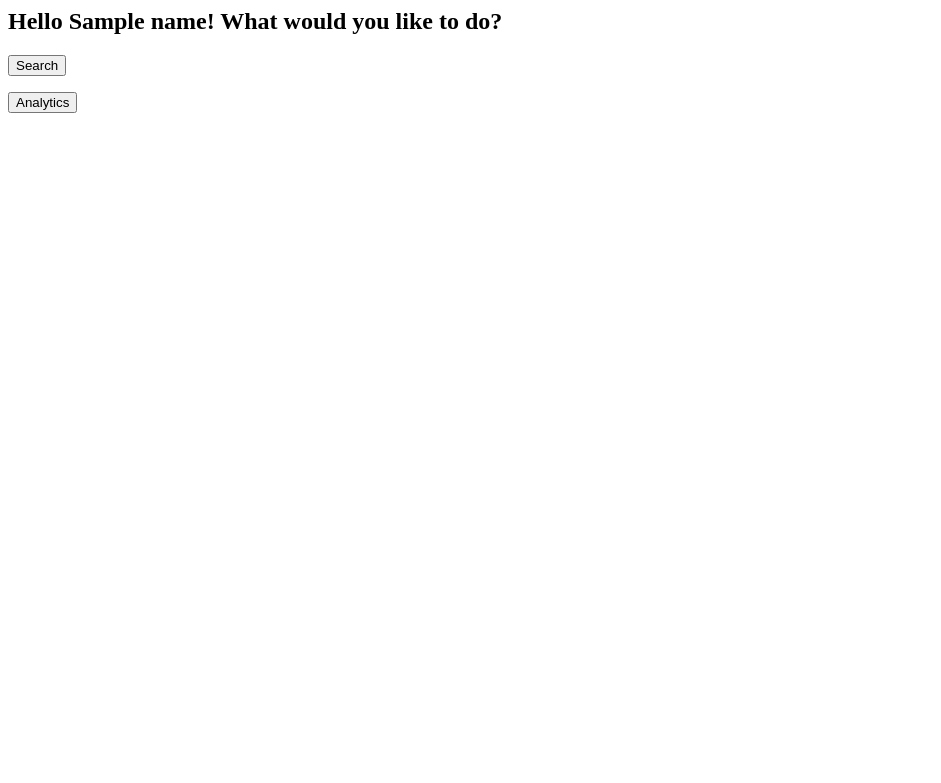
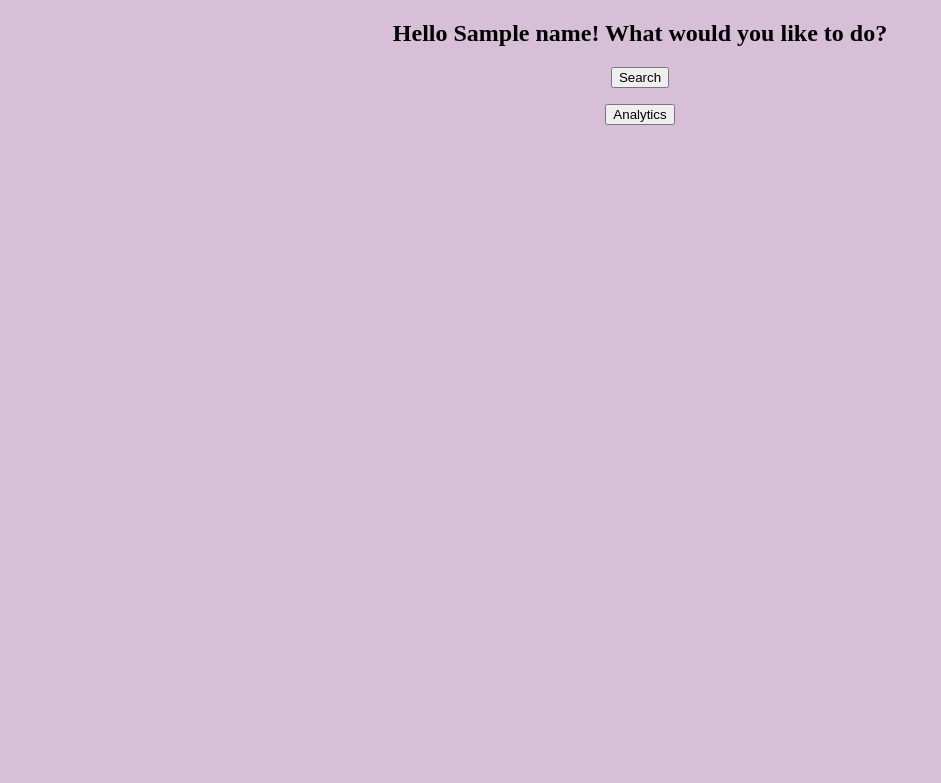
Before and after one commit to melylopez99/CS411-Project, a Flask app: template prototype/templates/main_menu.html in a window 1280 px wide. Shown: the top 783 px of the page, without its empty margins (0-941 px from the left). Run offline with Flask 2, Linux system fonts and the light colour scheme; the template is opened without the code that fills it: most values are stand-ins (such as "Sample title", 1, 10 or a date in 2020).

Commit message:
updating other templates

```diff
--- a/prototype/templates/main_menu.html
+++ b/prototype/templates/main_menu.html
@@ -1,16 +1,31 @@
-<doctype html>
+<!doctype html>
+<html>
 <head>
     <title>Main Menu</title>
+    <meta name="description" content="Page once logged in">
+    <style>
+    body {
+    	background-color: #D8BFD8;
+    }
+    h2{
+    	text-align: center;
+    	font-family: American Typewriter, serif;
+     }
+     p{
+     	text-align: center;
+     }
+	</style>
 </head>
 
 <h2>Hello {{name}}! What would you like to do? </h2>
 
 <form method="post">
-    <input type="hidden" name="btn_identifier" value="Search_id" />
-    <input type="submit" value="Search">
+    <p><input type="hidden" name="btn_identifier" value="Search_id" />
+    <input type="submit" value="Search"></p>
 </form>
 
 <form method="post">
-    <input type="hidden" name="btn_identifier" value="Analytics_id" />
-    <input type="submit" value="Analytics">
+    <p><input type="hidden" name="btn_identifier" value="Analytics_id" />
+    <input type="submit" value="Analytics"></p>
 </form>
+</html>
```
Also changed, not shown: 1 other file.
